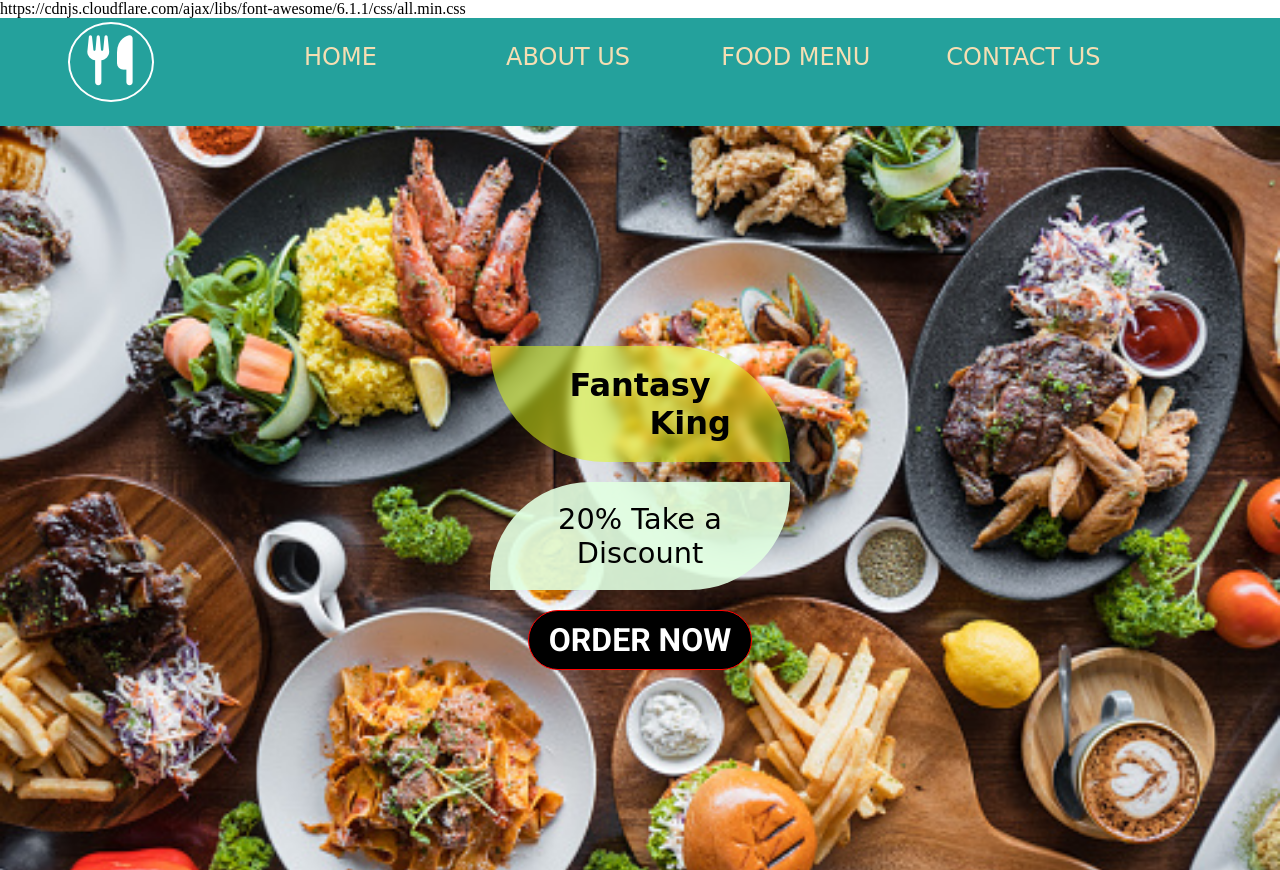
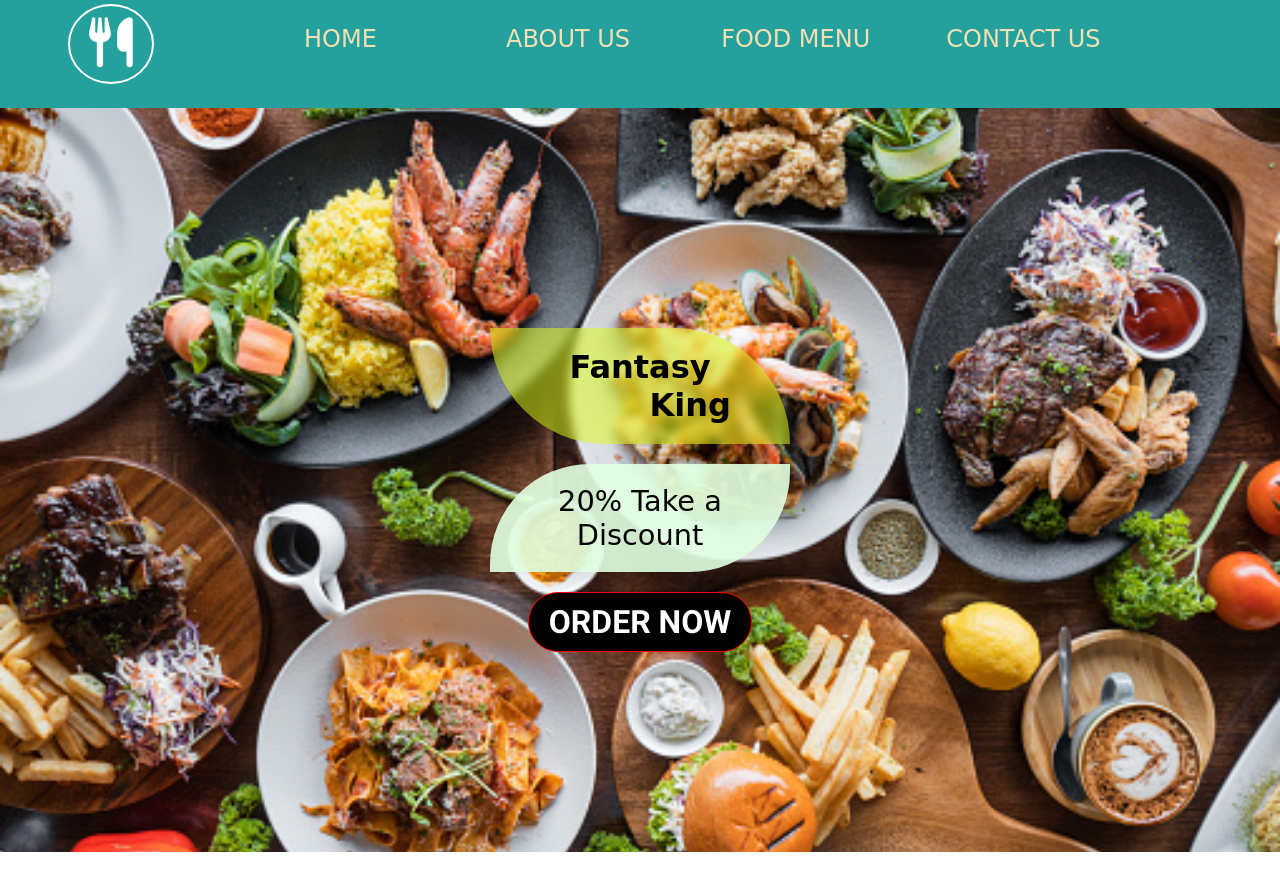
Before and after one commit to sabbir-hasan00/restaurant-project-1, a plain HTML site: page index.html in a window 1280 px wide. Shown: the top 870 px of the page. Drawn offline with Linux system fonts and the light colour scheme; files whose address does not match are found by name; a web font is replaced by a local one.

Commit message:
update 2
fontawesome link problem.

```diff
--- a/index.html
+++ b/index.html
@@ -8,8 +8,10 @@
     <title>Restaurant</title>
  <!-- fontawesome link -->
     <link rel="stylesheet" href="fontawesome-free-6.1.1-web\css\all.min.css">
-    <link rel="stylesheet" href="fontawesome-free-6.1.1-web\css\fontawesome.min.css">
-    https://cdnjs.cloudflare.com/ajax/libs/font-awesome/6.1.1/css/all.min.css
+        <link rel="stylesheet" href="fontawesome-free-6.1.1-web\cfontawesome\all.min.css">
+        <link rel="stylesheet" href="https://cdnjs.cloudflare.com/ajax/libs/font-awesome/6.1.1/css/all.min.css">
+
+
 
 <!-- External css link -->
     <link rel="stylesheet" href="style.css">
```
